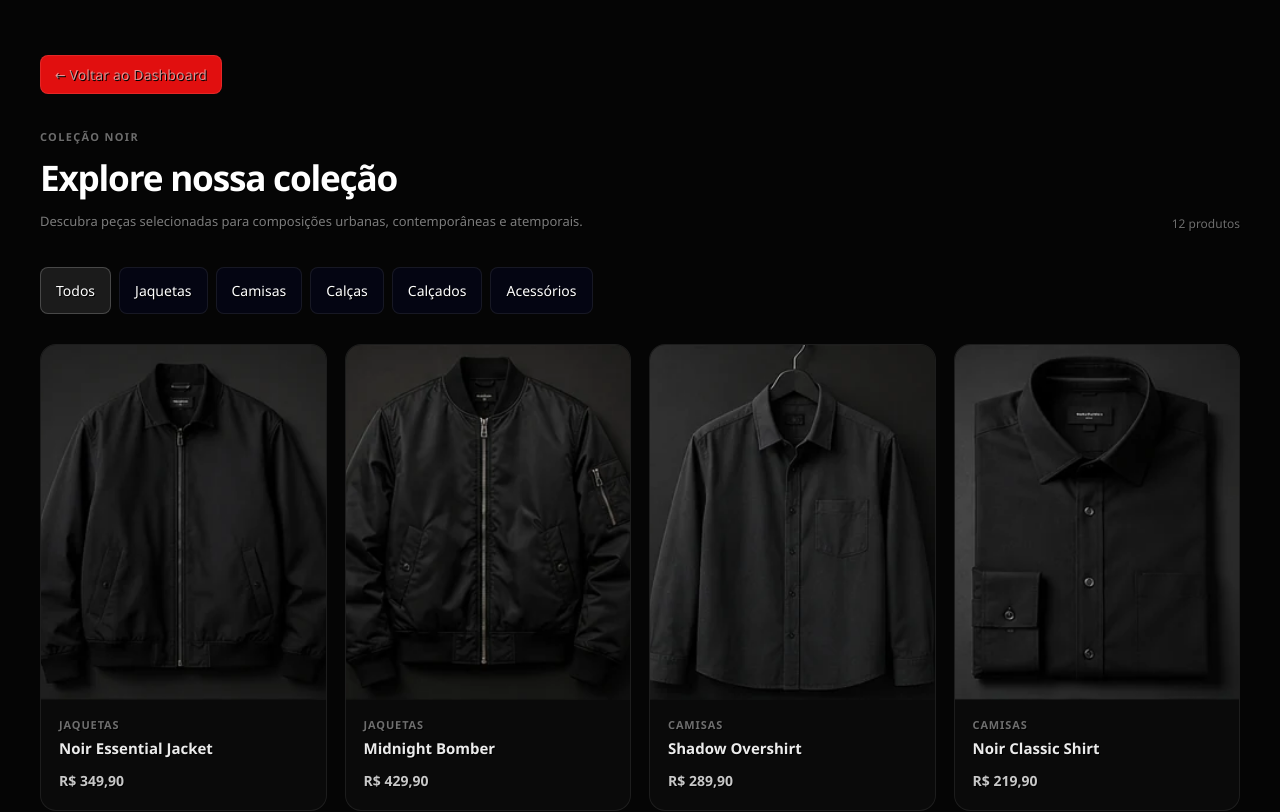
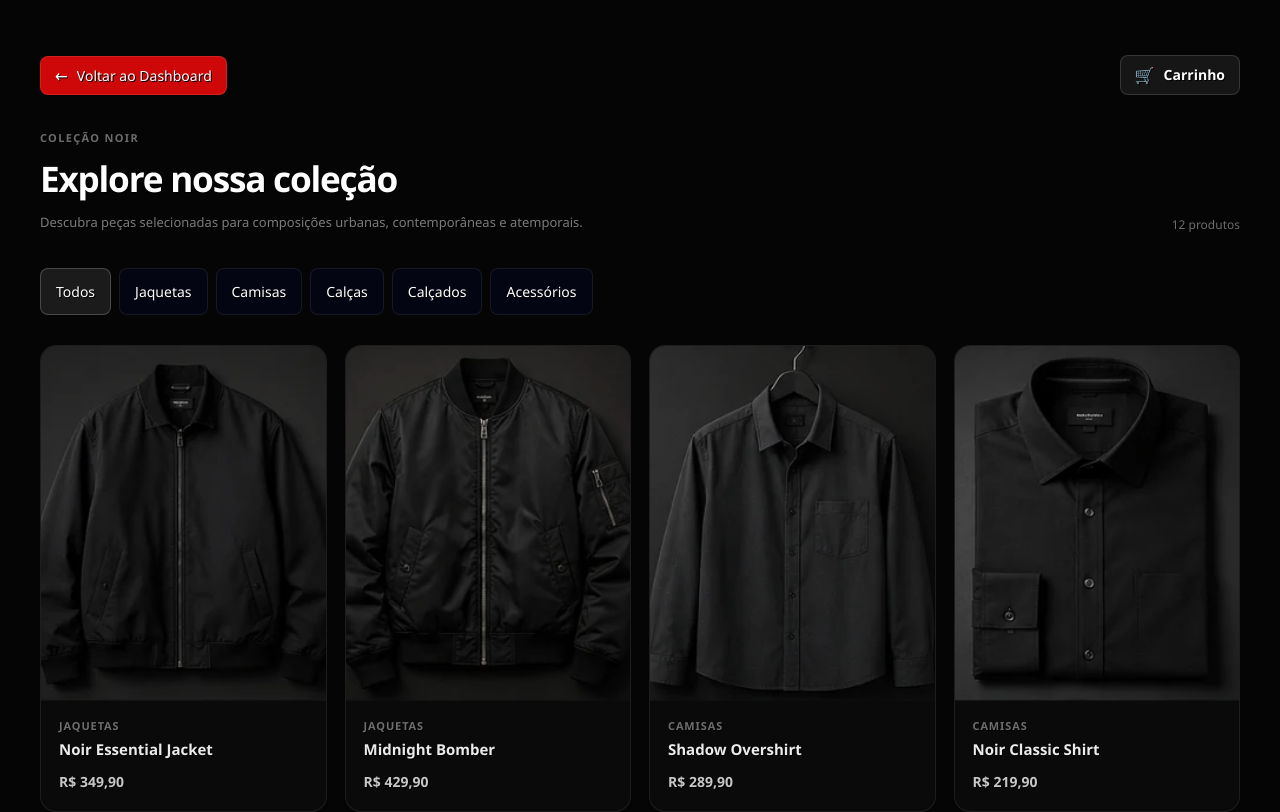
Before and after one commit to Luizfelipeosz/Noir-Avenue, a React (Vite) app: page /dashboard/catalogo in a window 1280 px wide. Shown: the top 812 px of the page. Built offline with nearby package versions, Linux system fonts and the light colour scheme; sample sign-in values are in the browser's storage.

Commit message:
fix: solucionei os problemas de produto-carrinho, onde nao estava tendo como adicionar um produto ao carrinho.

```diff
--- a/src/components/Catalogo/Catalogo.css
+++ b/src/components/Catalogo/Catalogo.css
@@ -1,30 +1,38 @@
 .catalogo {
   width: 100%;
   max-width: 1400px;
-
   margin: 0 auto;
   padding: 55px 40px 80px;
 }
+
+/* Ações superiores */
+
+.catalogo-actions {
+  display: flex;
+  align-items: center;
+  justify-content: space-between;
+  gap: 20px;
+  margin-bottom: 35px;
+}
+
+/* Botão voltar */
 
 .catalogo-back {
   display: inline-flex;
   align-items: center;
   gap: 9px;
 
-  margin-bottom: 35px;
   padding: 9px 14px;
 
   border: 1px solid rgba(255, 255, 255, 0.1);
   border-radius: 8px;
 
-  background: rgba(230, 16, 16, 0.979);
-
-  color: rgba(255, 255, 255, 0.55);
+  background: rgb(206, 8, 8);
+  color: rgb(255, 255, 255);
 
   font-family: inherit;
   font-size: 14px;
   font-weight: 500;
-  letter-spacing: 0.01em;
 
   cursor: pointer;
 
@@ -37,8 +45,7 @@
 
 .catalogo-back:hover {
   color: #fff;
-
-  background: rgb(206, 9, 9);
+  background: rgba(206, 8, 8, 0.8);
   border-color: rgba(255, 255, 255, 0.2);
 
   transform: translateX(-3px);
@@ -47,6 +54,69 @@
 .catalogo-back:active {
   transform: translateX(-3px) scale(0.98);
 }
+
+.catalogo-back-icon {
+  font-size: 17px;
+  line-height: 1;
+}
+
+/* Botão carrinho */
+
+.catalogo-cart {
+  display: inline-flex;
+  align-items: center;
+  justify-content: center;
+  gap: 9px;
+
+  min-height: 40px;
+  padding: 9px 14px;
+
+  border: 1px solid rgba(255, 255, 255, 0.14);
+  border-radius: 8px;
+
+  background: rgba(255, 255, 255, 0.07);
+  color: #fff;
+
+  font-family: inherit;
+  font-size: 14px;
+  font-weight: 600;
+
+  cursor: pointer;
+
+  transition:
+    background 0.2s ease,
+    border-color 0.2s ease,
+    transform 0.2s ease,
+    box-shadow 0.2s ease;
+}
+
+.catalogo-cart:hover {
+  background: rgba(255, 255, 255, 0.12);
+  border-color: rgba(255, 255, 255, 0.24);
+
+  box-shadow: 0 6px 20px rgba(0, 0, 0, 0.16);
+
+  transform: translateY(-1px);
+}
+
+.catalogo-cart:active {
+  transform: translateY(0) scale(0.98);
+}
+
+.catalogo-cart-icon {
+  display: flex;
+  align-items: center;
+  justify-content: center;
+
+  font-size: 16px;
+  line-height: 1;
+}
+
+.catalogo-cart-label {
+  line-height: 1;
+}
+
+/* Header */
 
 .catalogo-header {
   display: flex;
@@ -66,7 +136,6 @@
 
   font-size: 11px;
   font-weight: 600;
-
   letter-spacing: 0.12em;
 }
 
@@ -77,7 +146,6 @@
 
   font-size: 2.2rem;
   font-weight: 650;
-
   letter-spacing: -0.035em;
 }
 
@@ -92,11 +160,21 @@
   line-height: 1.6;
 }
 
+.catalogo-count {
+  flex-shrink: 0;
+
+  color: rgba(255, 255, 255, 0.42);
+
+  font-size: 12px;
+}
+
+/* Categorias */
+
 .catalogo-categories {
   display: flex;
   align-items: center;
+
   gap: 8px;
-
   margin-bottom: 30px;
 
   overflow-x: auto;
@@ -117,8 +195,7 @@
   border-radius: 8px;
 
   background: rgba(5, 6, 29, 0.582);
-
-  color: rgb(255, 255, 255);
+  color: #fff;
 
   font-family: inherit;
   font-size: 14px;
@@ -134,25 +211,16 @@
 
 .catalogo-category:hover {
   border-color: rgba(255, 255, 255, 0.15);
-
   color: rgba(255, 255, 255, 0.8);
 }
 
 .catalogo-category.active {
   border-color: rgba(255, 255, 255, 0.2);
-
   background: rgba(255, 255, 255, 0.09);
-
   color: #fff;
 }
 
-.catalogo-count {
-  flex-shrink: 0;
-
-  color: rgba(255, 255, 255, 0.42);
-
-  font-size: 12px;
-}
+/* Grid */
 
 .catalogo-grid {
   display: grid;
@@ -161,6 +229,8 @@
 
   gap: 18px;
 }
+
+/* Responsividade */
 
 @media (max-width: 1100px) {
   .catalogo-grid {
@@ -188,6 +258,23 @@
     padding: 35px 15px 50px;
   }
 
+  .catalogo-actions {
+    gap: 12px;
+  }
+
+  .catalogo-back,
+  .catalogo-cart {
+    padding: 9px 11px;
+  }
+
+  .catalogo-back {
+    font-size: 13px;
+  }
+
+  .catalogo-cart-label {
+    display: none;
+  }
+
   .catalogo-header h1 {
     font-size: 1.8rem;
   }
--- a/src/components/Catalogo/Catalogo.jsx
+++ b/src/components/Catalogo/Catalogo.jsx
@@ -22,12 +22,24 @@ function Catalogo() {
 
   return (
     <section className="catalogo">
-      <button
-        className="catalogo-back"
-        onClick={() => navigate("/dashboard")}
-      >
-        ← Voltar ao Dashboard
-      </button>
+      <div className="catalogo-actions">
+        <button
+          className="catalogo-back"
+          onClick={() => navigate("/dashboard")}
+        >
+          <span className="catalogo-back-icon">←</span>
+          <span>Voltar ao Dashboard</span>
+        </button>
+
+        <button
+          className="catalogo-cart"
+          onClick={() => navigate("/dashboard/cart")}
+          aria-label="Abrir carrinho"
+        >
+          <span className="catalogo-cart-icon">🛒</span>
+          <span className="catalogo-cart-label">Carrinho</span>
+        </button>
+      </div>
 
       <div className="catalogo-header">
         <div>
@@ -45,7 +57,9 @@ function Catalogo() {
 
         <span className="catalogo-count">
           {filteredProducts.length}{" "}
-          {filteredProducts.length === 1 ? "produto" : "produtos"}
+          {filteredProducts.length === 1
+            ? "produto"
+            : "produtos"}
         </span>
       </div>
 
--- a/src/components/ProductDetails/ProductDetails.css
+++ b/src/components/ProductDetails/ProductDetails.css
@@ -13,8 +13,8 @@
   padding: 9px 14px;
   border: 1px solid rgba(255, 255, 255, 0.1);
   border-radius: 8px;
-  background: transparent;
-  color: rgba(255, 255, 255, 0.55);
+  background: rgba(230, 16, 16, 0.979);
+  color: rgba(247, 236, 236, 0.986);
   font-family: inherit;
   font-size: 14px;
   font-weight: 500;
@@ -28,7 +28,7 @@
 
 .product-details-back:hover {
   color: #fff;
-  background: rgba(255, 255, 255, 0.04);
+  background: rgba(231, 7, 7, 0.89);
   border-color: rgba(255, 255, 255, 0.2);
   transform: translateX(-3px);
 }
```
